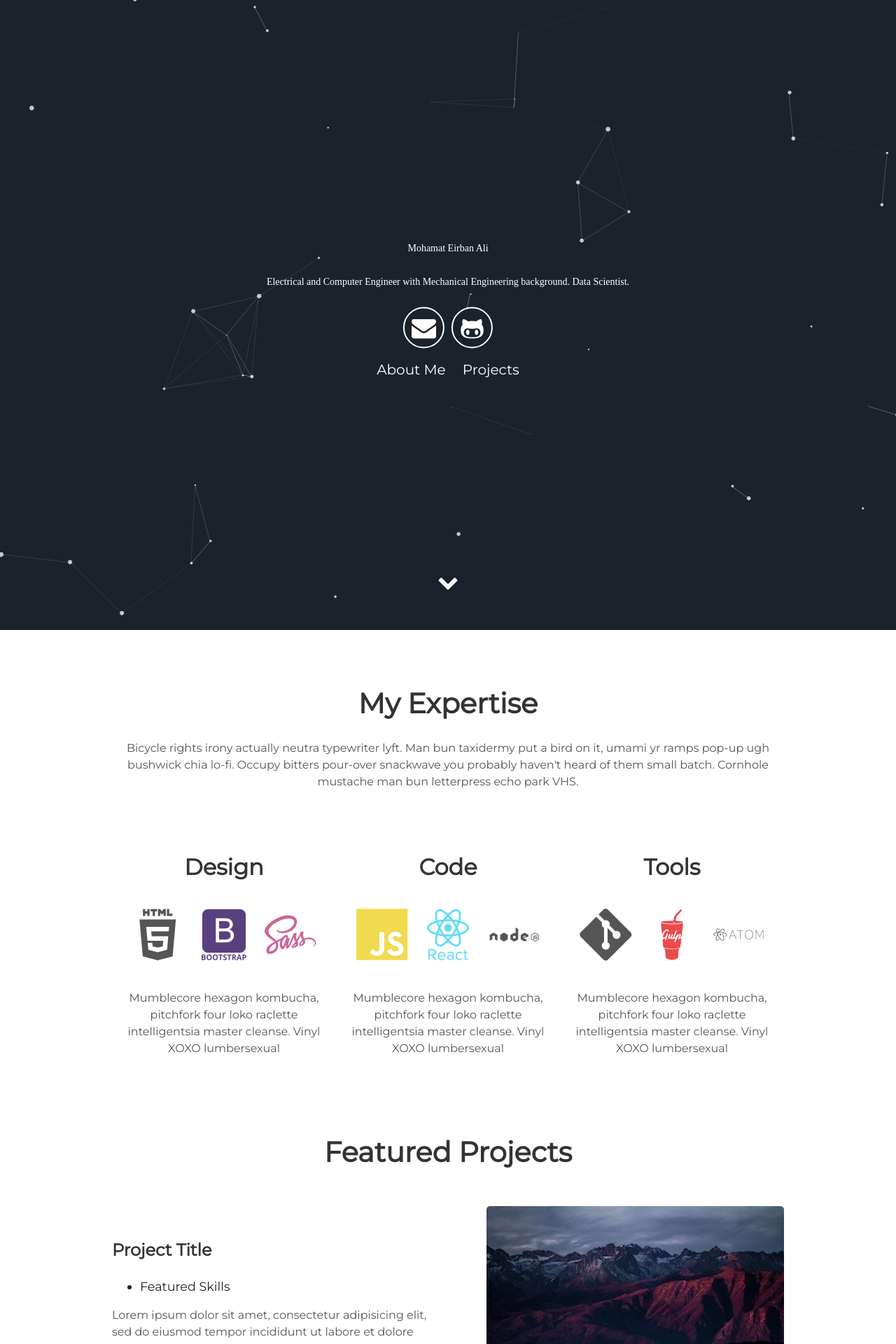
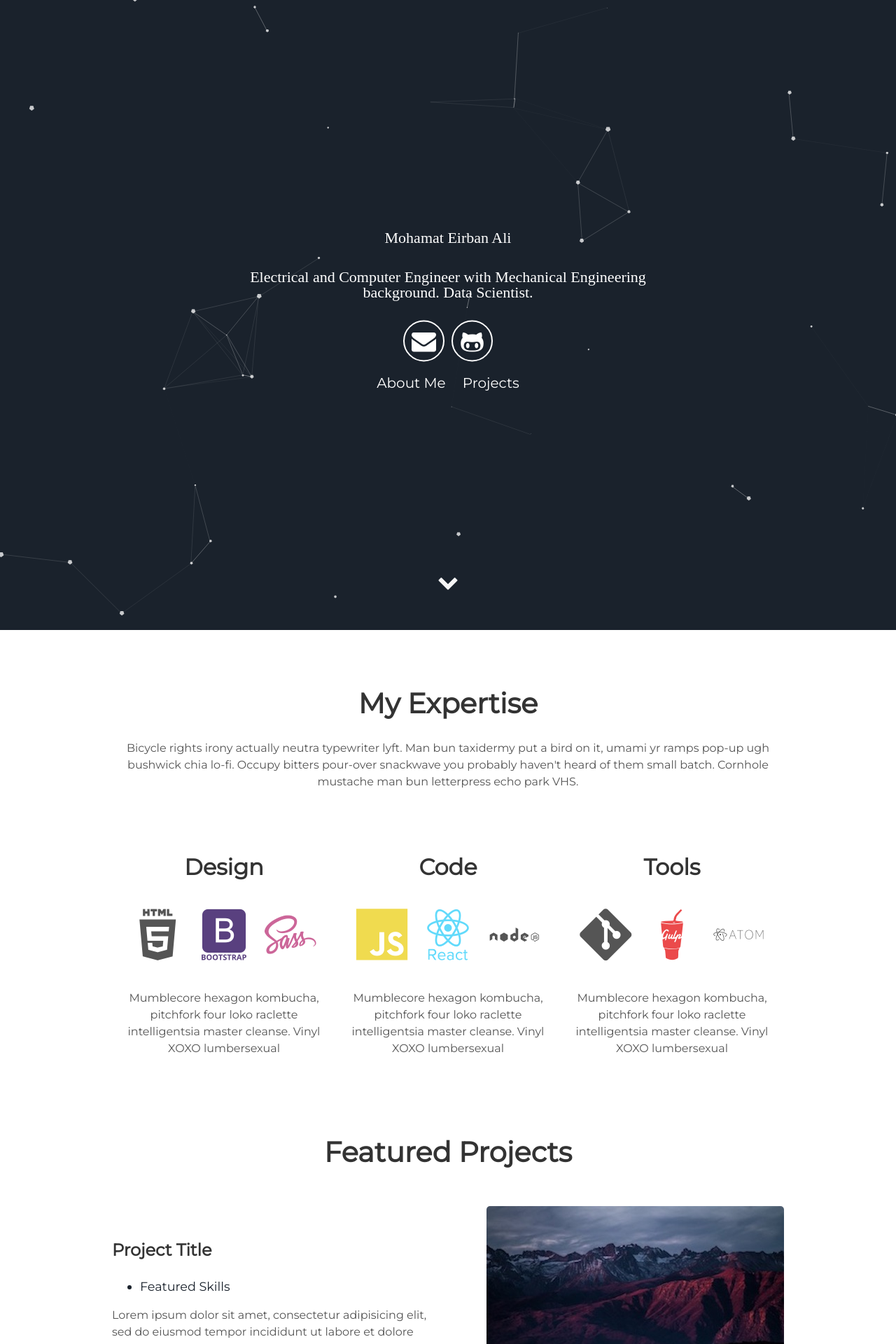
Before and after one commit to danielm201s/danielm201s.github.io, a Jekyll site: the page built from index.html, in a window 1280 px wide. Shown: the top 1920 px of the page at 70% size. Built offline with Jekyll 4.4.1, drawn with Linux system fonts in a browser that asks for light colours.

Commit message:
Update header.html

```diff
--- a/_includes/header.html
+++ b/_includes/header.html
@@ -1,8 +1,8 @@
 <div id="particles-js">
   <div class="header">
 
-        <span style="font-family: ltc-bodoni-175, serif; font-style: normal; font-weight: 400; font-size:14px;" class="site-title">{{site.username}}</span><br>
-        <span style="font-family: ltc-bodoni-175, serif; font-style: normal; font-weight: 400; font-size:14px;" class="site-description">{{site.user_title}}</span><br>
+        <span style="font-family: ltc-bodoni-175, serif; font-style: normal; font-weight: 400; font-size:22px;" class="site-title">{{site.username}}</span><br>
+        <span style="font-family: ltc-bodoni-175, serif; font-style: normal; font-weight: 400; font-size:22px;" class="site-description">{{site.user_title}}</span><br>
 
       <div class="header-icons">
         <a aria-label="Send email" href="mailto:irfan93@ou.edu"><i class="icon fa fa-envelope"></i></a><br>
```
